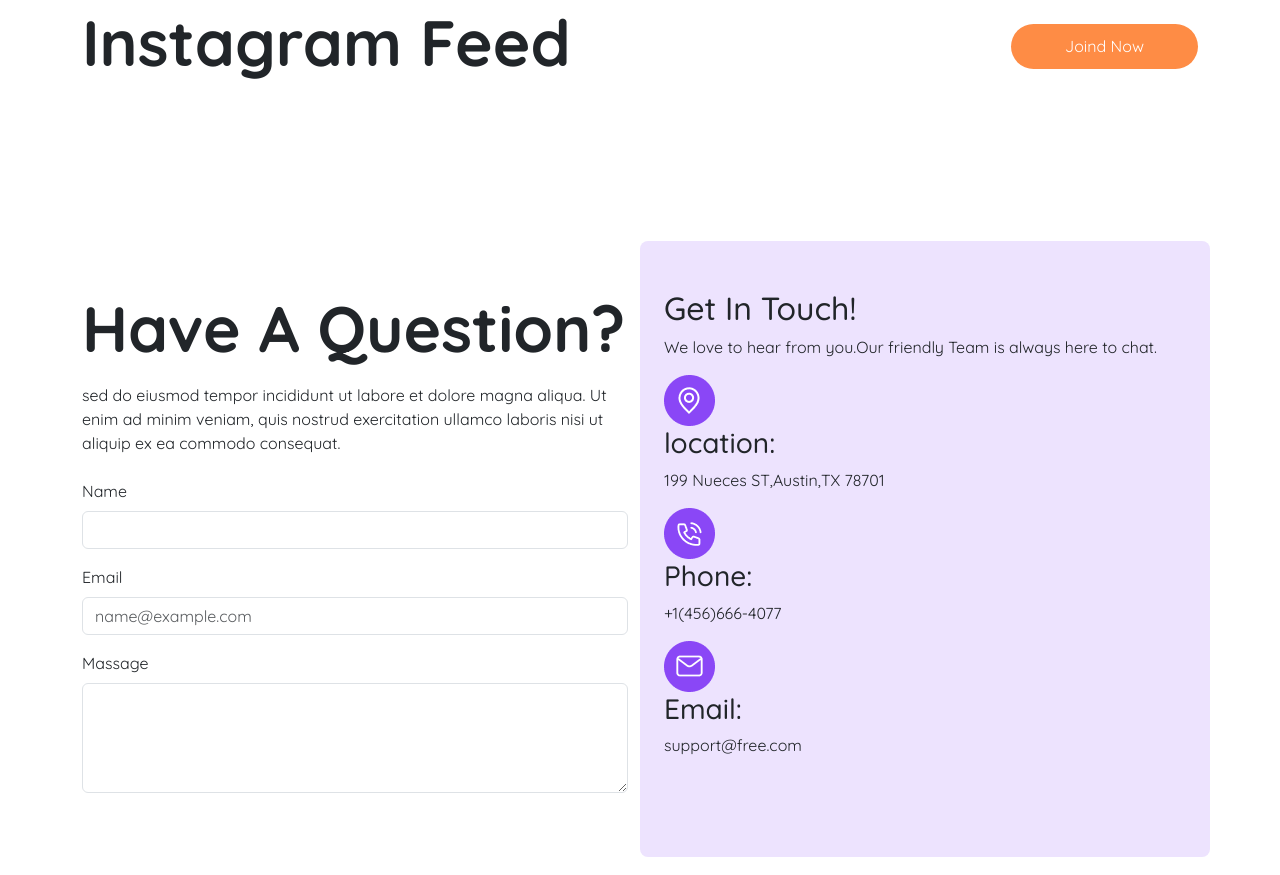
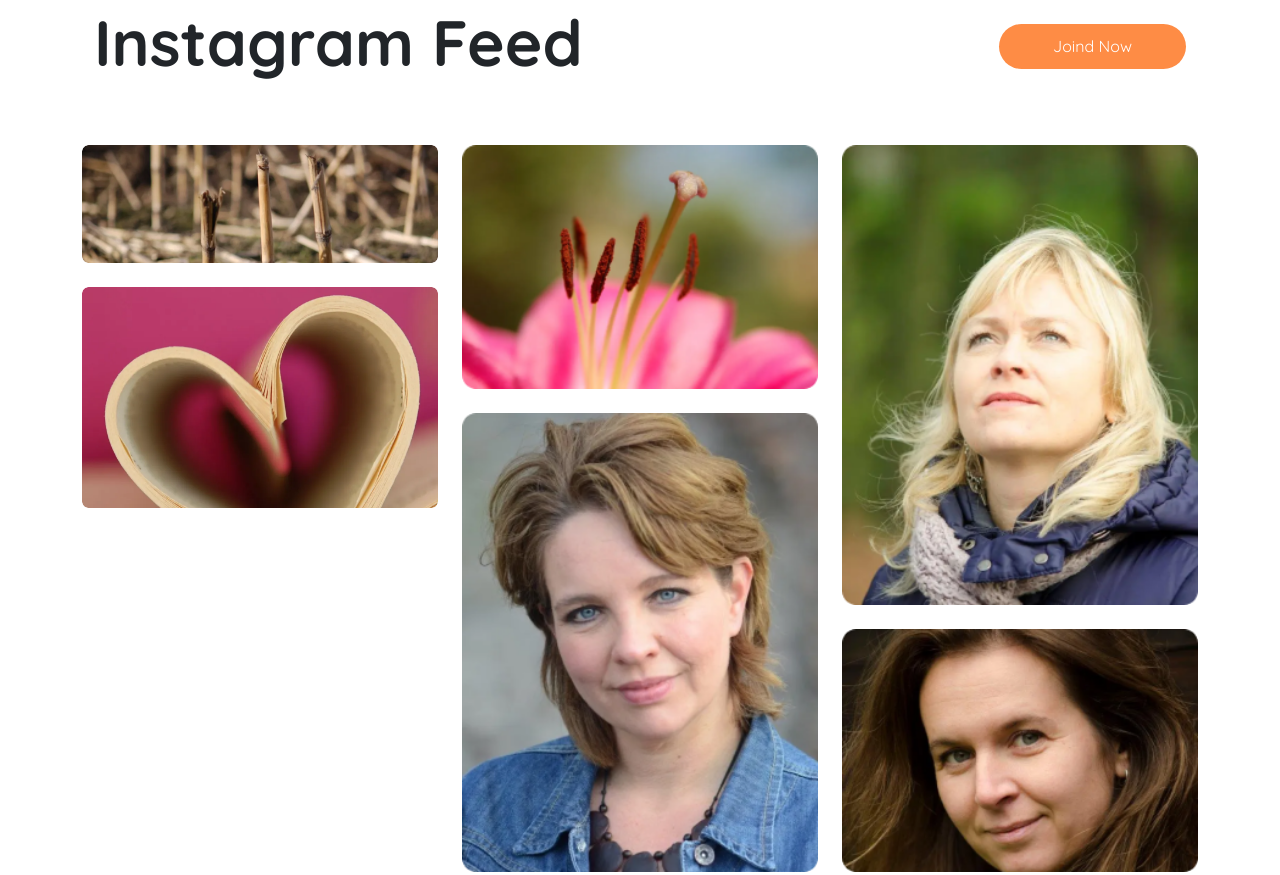
Before and after one commit to withrifat/Capturing-Moments-in-time, a plain HTML site: page index.html in a window 1280 px wide. Shown: the part 4142-5017 px from the top of the page. Drawn offline with nearby package versions, Linux system fonts and the light colour scheme; a web font is replaced by a local one.

Commit message:
Update instagram feed

```diff
--- a/index.html
+++ b/index.html
@@ -124,6 +124,7 @@
         </div>
        </div>
        <!-- instagram feed -->
+        <div class="container">
             <div class="my-5">
                 <nav class="navbar navbar-light bg-white navbar-expand-lg">
                     <div class="container d-flex align-items-center justify-content-between">
@@ -132,6 +133,54 @@
                     </div>
                 </nav>
             </div>
+            <!-- this is for image gallary -->
+            <!-- Gallery -->
+
+            <div class="row">
+                <div class="col-lg-4 col-md-12 mb-4 mb-lg-0">
+                    <img
+                    src="img/in 1.png"
+                    class="w-100 shadow-1-strong rounded mb-4"
+                    alt="Boat on Calm Water"
+                    />
+
+                    <img
+                    src="img/in 2.png"
+                    class="w-100 shadow-1-strong rounded mb-4"
+                    alt="Wintry Mountain Landscape"
+                    />
+                </div>
+
+                <div class="col-lg-4 mb-4 mb-lg-0">
+                    <img
+                    src="img/in 3.png"
+                    class="w-100 shadow-1-strong rounded mb-4"
+                    alt="Mountains in the Clouds"
+                    />
+
+                    <img
+                    src="img/in 4.png"
+                    class="w-100 shadow-1-strong rounded mb-4"
+                    alt="Boat on Calm Water"
+                    />
+                </div>
+
+                <div class="col-lg-4 mb-4 mb-lg-0">
+                    <img
+                    src="img/in 5.png"
+                    class="w-100 shadow-1-strong rounded mb-4"
+                    alt="Waves at Sea"
+                    />
+
+                    <img
+                    src="img/in 6.png"
+                    class="w-100 shadow-1-strong rounded mb-4"
+                    alt="Yosemite National Park"
+                    />
+                </div>
+            </div>
+        </div>
+        <!-- Gallery -->
         <!-- have a qustion -->
        <div class="container mx-auto" >
         <div class="row gap-5 gap-md-0 py-5 ">
@@ -184,7 +233,18 @@
          </div>
         </div>
         <!-- nav bar -->
-
+        <div class="navbar navbar-light  navbar-expand-lg py-3" style="background-color: #222222;">
+            <div class="container d-flex align-items-center justify-content-between">
+                <img src="img/main logo.png" alt="">
+                <div class="gap-88 td" style="color: white; ">
+                    <a href="#">Privacy Policy</a>
+                    <a href="#">Terms & Conditions</a>
+                </div>
+                <div>
+                    <img src="img/social.png" alt="">
+                </div>
+            </div>
+        </div>
     <script src="https://cdn.jsdelivr.net/npm/bootstrap@5.3.3/dist/js/bootstrap.bundle.min.js" integrity="sha384-YvpcrYf0tY3lHB60NNkmXc5s9fDVZLESaAA55NDzOxhy9GkcIdslK1eN7N6jIeHz" crossorigin="anonymous"></script>
 </body>
 </html>
```
Also changed, not shown: test.html (added, +44 -0 lines), img/social.png (renamed from img/social icon.png). Lines whose indentation alone changed are shown as unchanged.
